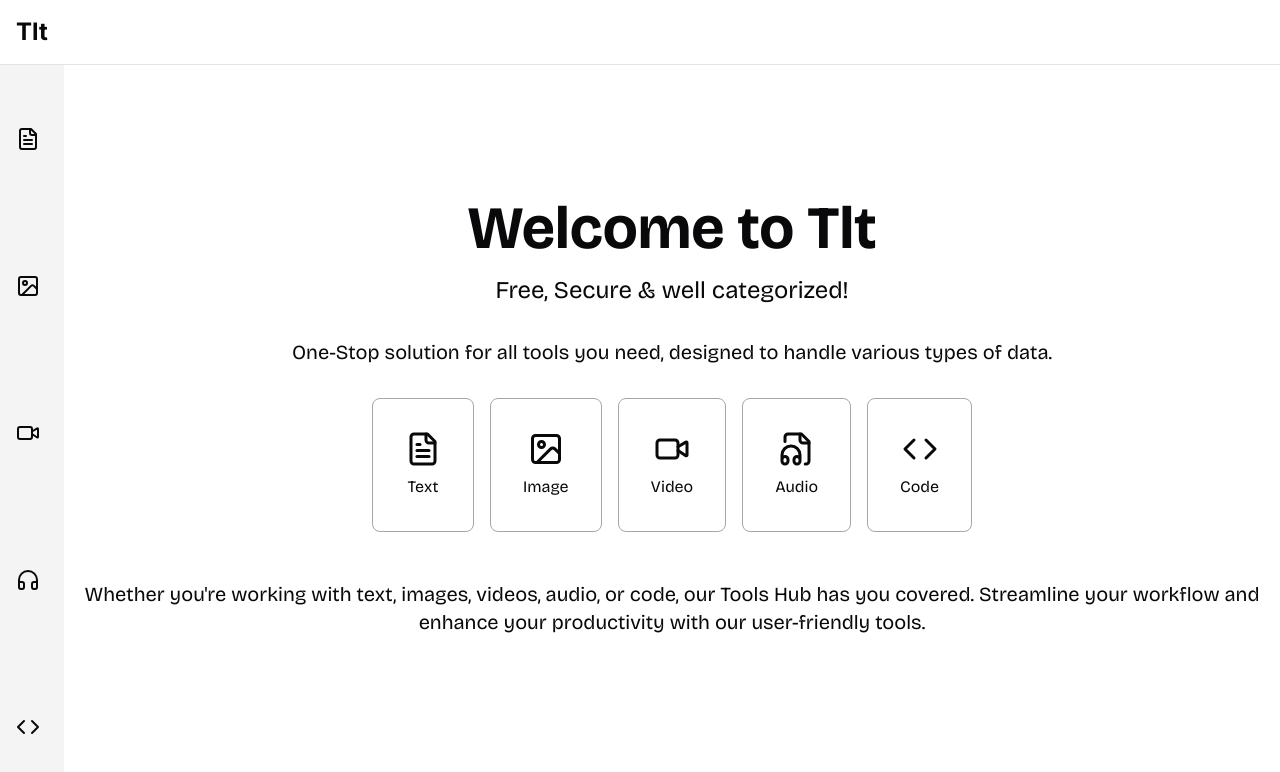
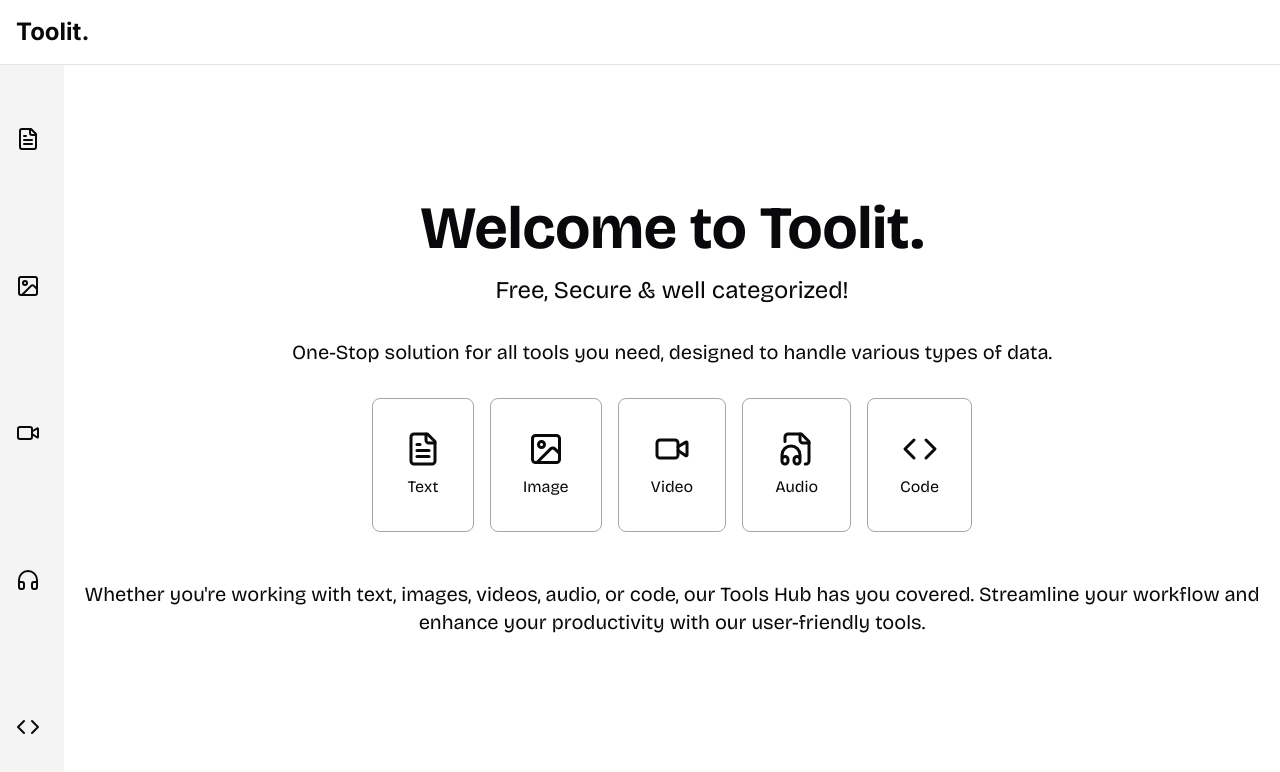
Before and after one commit to AaadityaG/tools.buildxyz, a Next.js app: page / in a window 1280 px wide. Shown: the top 772 px of the page. Built offline with nearby package versions, Linux system fonts and the light colour scheme.

Commit message:
minor changes

```diff
--- a/src/app/components/Navbar.tsx
+++ b/src/app/components/Navbar.tsx
@@ -13,7 +13,7 @@ export default function Navbar() {
 
   return (
     <nav className="flex justify-between items-center p-4 bg-background border-b">
-      <Link href="/" className="text-2xl font-bold">Tlt</Link>
+      <Link href="/" className="text-2xl font-bold">Toolit.</Link>
 
 {/* <Link href={"/"}>
 <GradientText
--- a/src/app/page.tsx
+++ b/src/app/page.tsx
@@ -12,7 +12,7 @@ export default function HomePage() {
       <div className="">
         <div className="container mx-auto px-4 py-16 md:py-24">
           <div className="text-center mb-8">
-            <h1 className="text-4xl md:text-5xl lg:text-6xl font-bold mb-4">Welcome to Tlt</h1>
+            <h1 className="text-4xl md:text-5xl lg:text-6xl font-bold mb-4">Welcome to Toolit.</h1>
             <p className="text-xl md:text-2xl mb-8">Free, Secure & well categorized!</p>
             <p className="text-lg md:text-xl mb-8">
             One-Stop solution for all tools you need, designed to handle various types of data.
--- /dev/null
+++ b/src/app/text/layout.tsx
@@ -0,0 +1,16 @@
+
+
+export default function ToolsLayout({
+  children,
+}: {
+  children: React.ReactNode
+}) {
+  return (
+    <div>
+
+             {children}
+
+    </div>
+
+  )
+}
--- a/src/app/text/page.tsx
+++ b/src/app/text/page.tsx
@@ -6,7 +6,7 @@ export default function TextPage() {
     <div className="container mx-auto p-4">
       <h1 className="text-2xl font-bold mb-4">Text Tools</h1>
       <div className="grid gap-4 md:grid-cols-2 lg:grid-cols-3">
-        <Link href="/tools/text/guideline-caption-generator" className="block">
+        <Link href="/text/guideline-caption-generator" className="block">
           <Card>
             <CardHeader>
               <CardTitle>Guideline Caption Generator</CardTitle>
```
